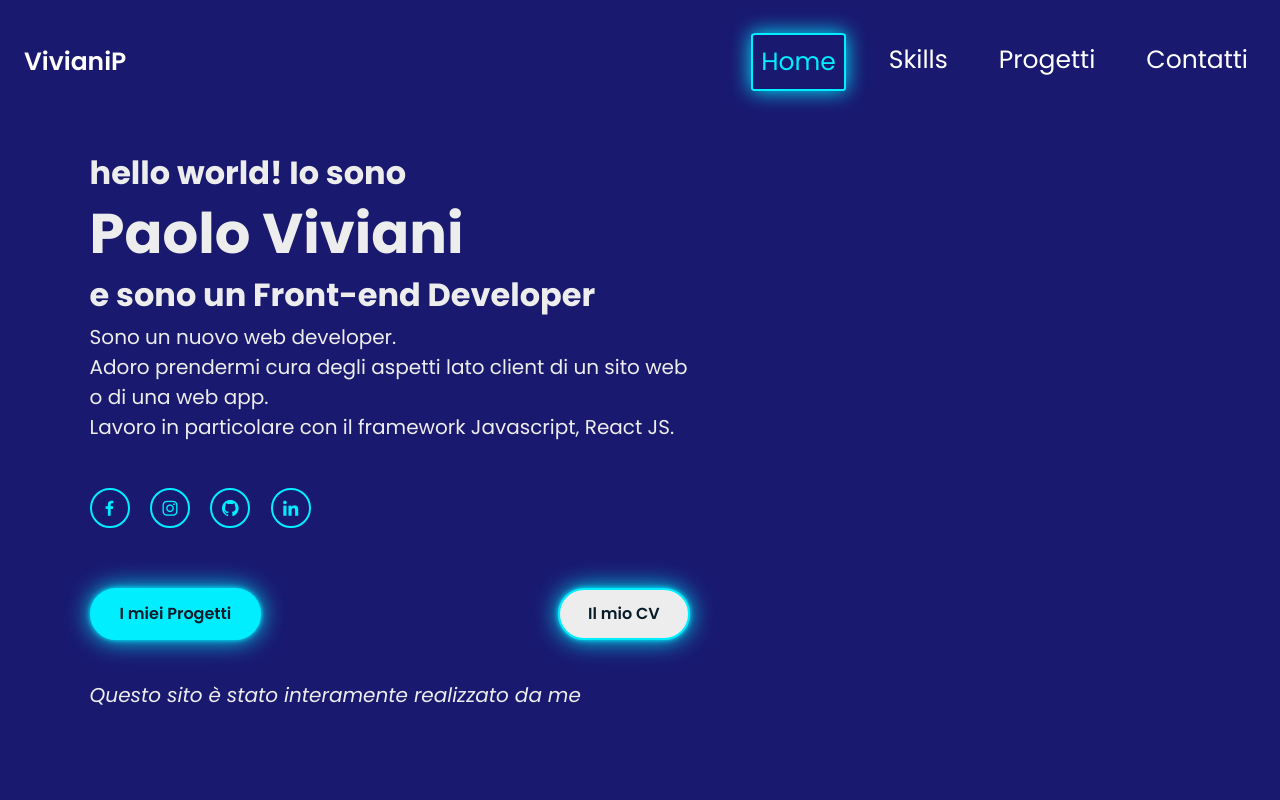
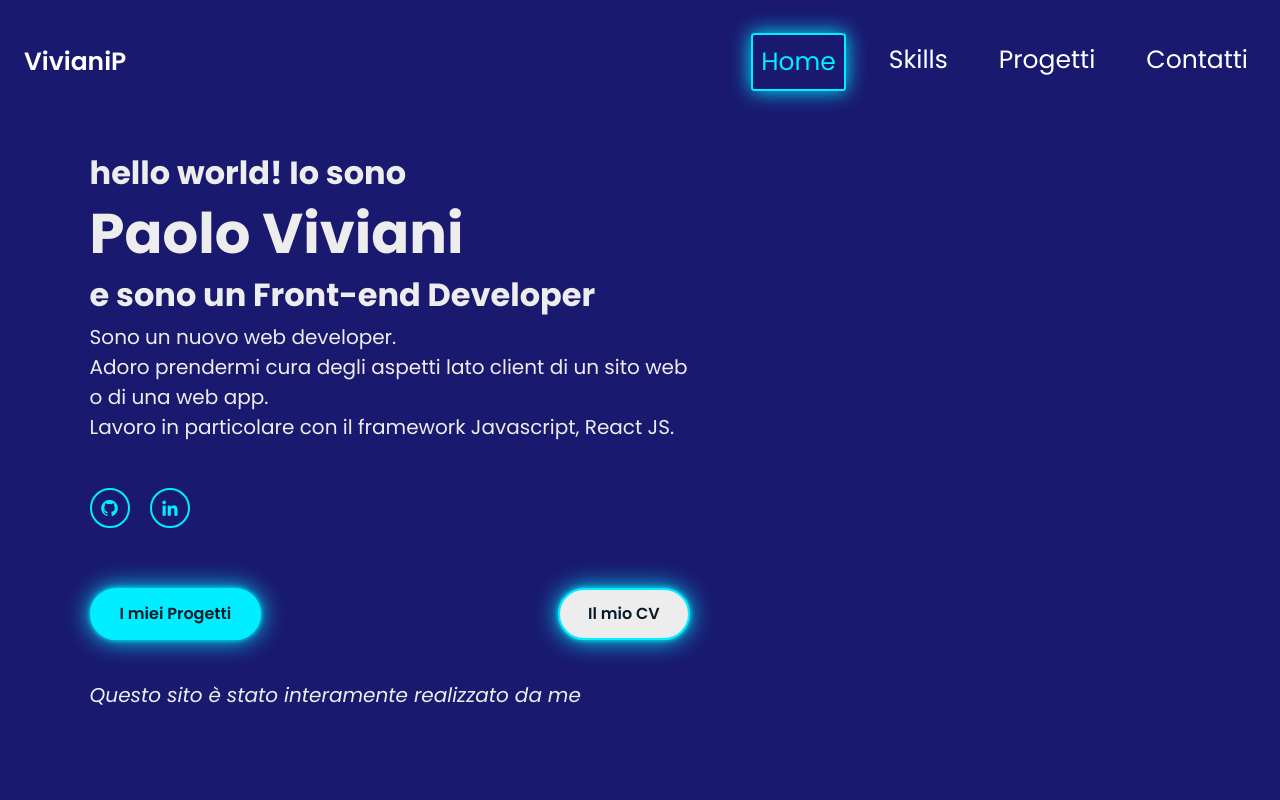
Before and after one commit to PaoloVV/SitoPortfolioPv, a plain HTML site: page index.html in a window 1280 px wide. Shown: the top 800 px of the page. Drawn offline with nearby package versions, Linux system fonts and the light colour scheme.

Commit message:
update social

```diff
--- a/index.html
+++ b/index.html
@@ -43,8 +43,8 @@
         Lavoro in particolare con il framework Javascript, React JS.
       </p>
       <div  class="home-social">
-        <a href="#"><i class='bx bxl-facebook'></i></a>
-        <a href="" target="_blank"><i class='bx bxl-instagram'></i></a>
+        <!-- <a href="#"><i class='bx bxl-facebook'></i></a>
+        <a href="" target="_blank"><i class='bx bxl-instagram'></i></a> -->
         <!-- <a href="#"><i class='bx bxl-whatsapp'></i></a> -->
         <a href="https://github.com/PaoloVV" target="_blank"><i class='bx bxl-github'></i></a>
         <a href="https://www.linkedin.com/in/paolo-viviani-aa1618278" target="_blank"><i class='bx bxl-linkedin'></i></a>
```
